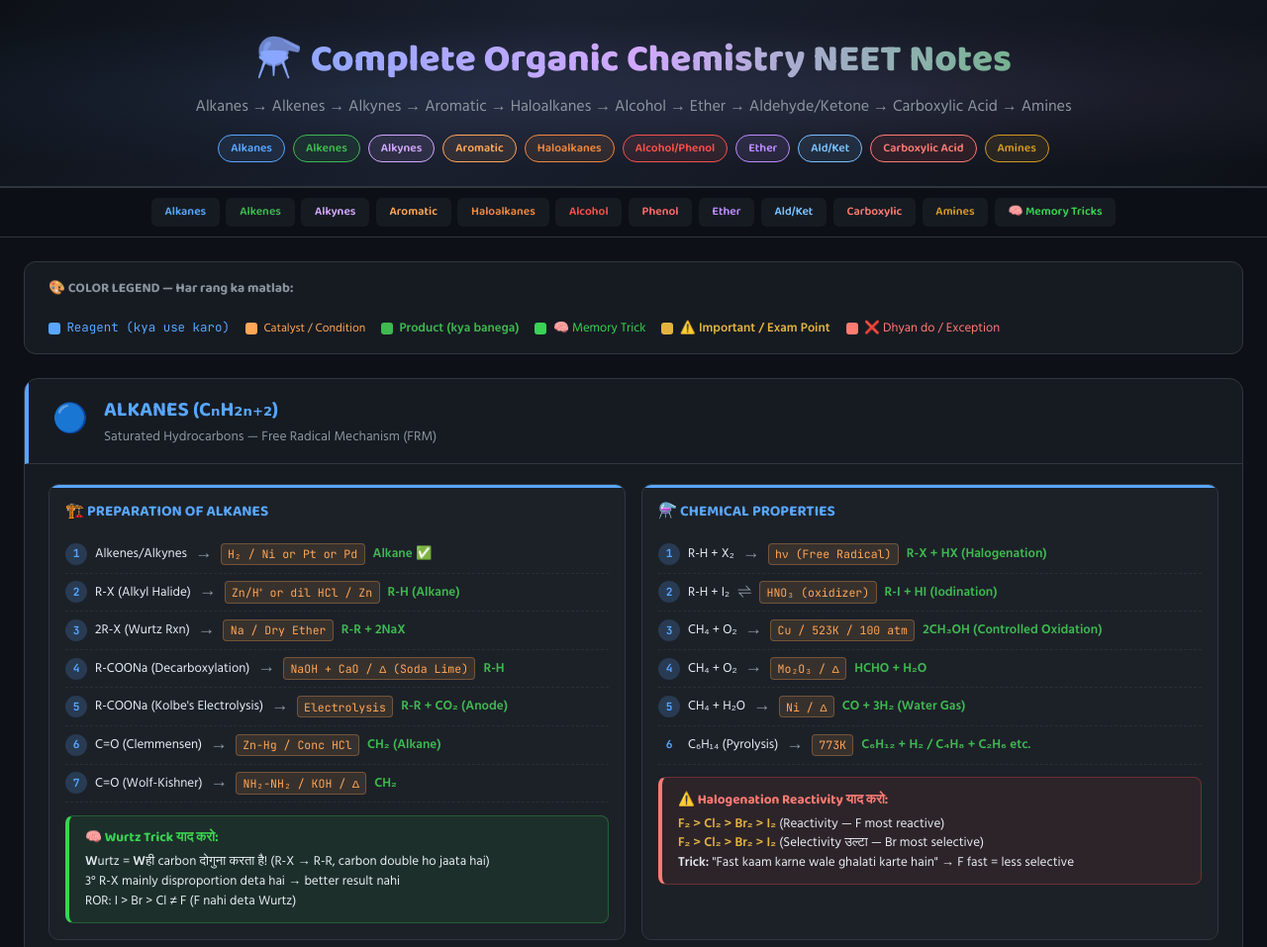
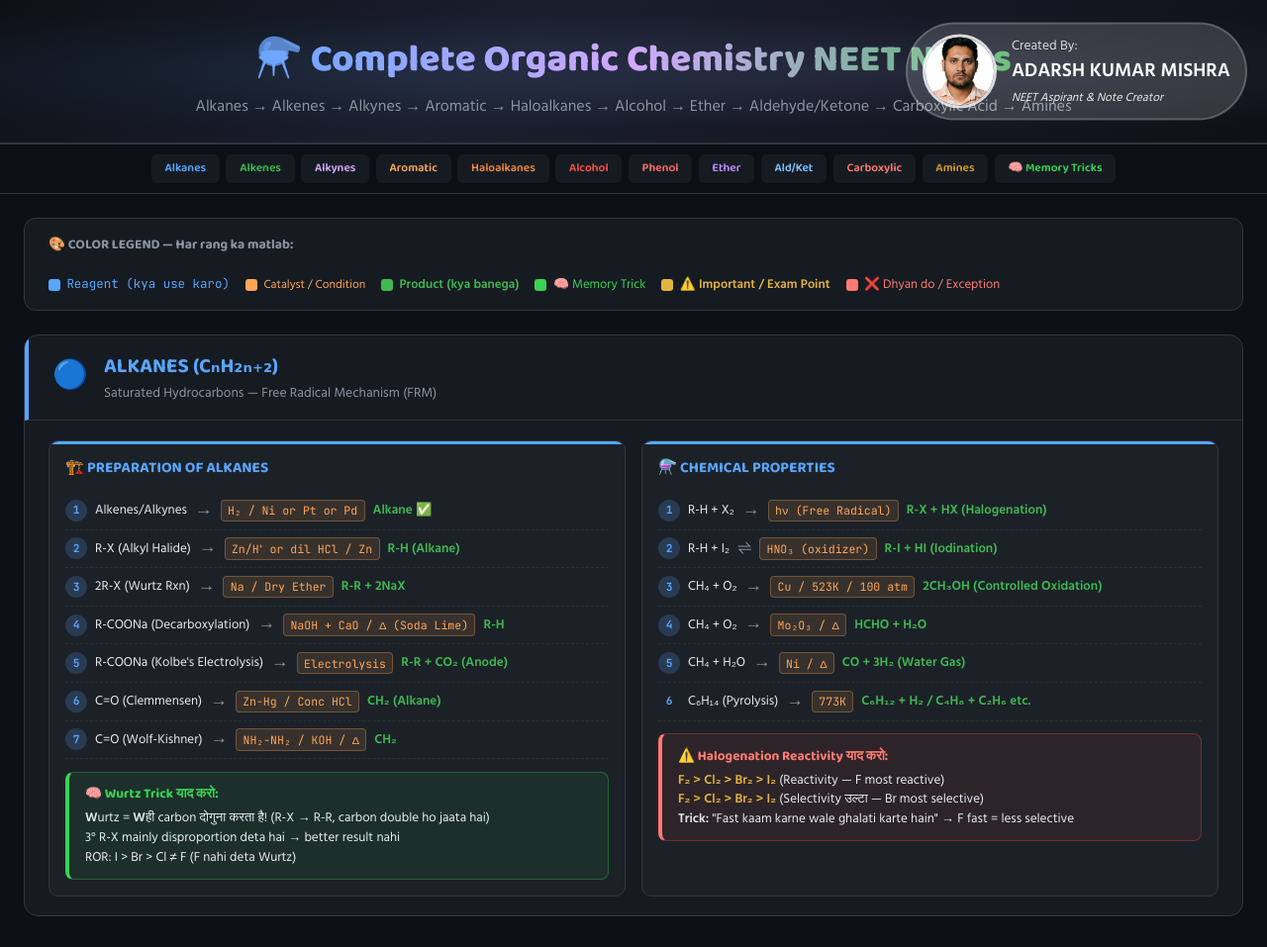
Before and after one commit to adarshmishra2873-stack/ADARSH-MISHRA-CHEMISTRY, a plain HTML site: page organic_neet_notes.html in a window 1280 px wide. Shown: the top 957 px of the page at 99% size. Drawn offline with Linux system fonts and the light colour scheme.

Commit message:
Add header section with creator attribution

```diff
--- a/organic_neet_notes.html
+++ b/organic_neet_notes.html
@@ -6,6 +6,14 @@
 <title>🔬 Organic Chemistry - Complete NEET Notes</title>
 <link href="https://fonts.googleapis.com/css2?family=Baloo+2:wght@400;600;700;800&family=Hind:wght@300;400;500;600&family=JetBrains+Mono:wght@400;700&display=swap" rel="stylesheet">
 <style>
+          .header-content { display: flex; align-items: center; justify-content: center; position: relative; max-width: 1600px; margin: 0 auto; }
+        .creator-attribution { display: flex; align-items: center; gap: 15px; position: absolute; right: 20px; top: 50%; transform: translateY(-50%); padding: 10px 15px; background-color: rgba(255, 255, 255, 0.15); border-radius: 50px; border: 2px solid rgba(255, 255, 255, 0.2); }
+        .creator-photo { width: 75px; height: 75px; border-radius: 50%; border: 3px solid rgba(255, 255, 255, 0.8); object-fit: cover; }
+        .creator-info { display: flex; flex-direction: column; text-align: left; color: white; }
+        .created-by { font-size: 0.9em; opacity: 0.8; }
+        .creator-name { font-size: 1.3em; font-weight: 700; margin-bottom: 3px; }
+        .creator-tag { font-size: 0.8em; opacity: 0.9; font-style: italic; }
+        @media (max-width: 1024px) { .header-content { flex-direction: column; gap: 20px; } .creator-attribution { position: static; transform: none; margin-top: 15px; } }
   :root {
     --bg: #0d1117;
     --bg2: #161b22;
@@ -403,23 +411,23 @@
 </head>
 <body>
 
-<!-- HERO -->
-<div class="hero">
-  <h1>⚗️ Complete Organic Chemistry NEET Notes</h1>
-  <p>Alkanes → Alkenes → Alkynes → Aromatic → Haloalkanes → Alcohol → Ether → Aldehyde/Ketone → Carboxylic Acid → Amines</p>
-  <div class="badge-row">
-    <span class="badge" style="color:var(--alkane);border-color:var(--alkane);background:rgba(88,166,255,0.1)">Alkanes</span>
-    <span class="badge" style="color:var(--alkene);border-color:var(--alkene);background:rgba(63,185,80,0.1)">Alkenes</span>
-    <span class="badge" style="color:var(--alkyne);border-color:var(--alkyne);background:rgba(210,168,255,0.1)">Alkynes</span>
-    <span class="badge" style="color:var(--aromatic);border-color:var(--aromatic);background:rgba(255,166,87,0.1)">Aromatic</span>
-    <span class="badge" style="color:var(--halo);border-color:var(--halo);background:rgba(240,136,62,0.1)">Haloalkanes</span>
-    <span class="badge" style="color:var(--alcohol);border-color:var(--alcohol);background:rgba(248,81,73,0.1)">Alcohol/Phenol</span>
-    <span class="badge" style="color:var(--ether);border-color:var(--ether);background:rgba(188,140,255,0.1)">Ether</span>
-    <span class="badge" style="color:var(--aldehyde);border-color:var(--aldehyde);background:rgba(121,192,255,0.1)">Ald/Ket</span>
-    <span class="badge" style="color:var(--acid);border-color:var(--acid);background:rgba(248,81,73,0.1)">Carboxylic Acid</span>
-    <span class="badge" style="color:var(--amine);border-color:var(--amine);background:rgba(210,153,34,0.1)">Amines</span>
-  </div>
-</div>
+    <header>
+        <div class="header-content hero">
+            <div>
+                <h1>⚗️ Complete Organic Chemistry NEET Notes</h1>
+                <p>Alkanes → Alkenes → Alkynes → Aromatic → Haloalkanes → Alcohol → Ether → Aldehyde/Ketone → Carboxylic Acid → Amines</p>
+            </div>
+            <div class="creator-attribution">
+                <img src="1000223590.jpg" alt="ADARSH KUMAR MISHRA" class="creator-photo">
+                <div class="creator-info">
+                    <span class="created-by">Created By:</span>
+                    <span class="creator-name">ADARSH KUMAR MISHRA</span>
+                    <span class="creator-tag">NEET Aspirant & Note Creator</span>
+                </div>
+            </div>
+        </div>
+    </header>
+
 
 <!-- NAV -->
 <div class="nav-bar">
```
